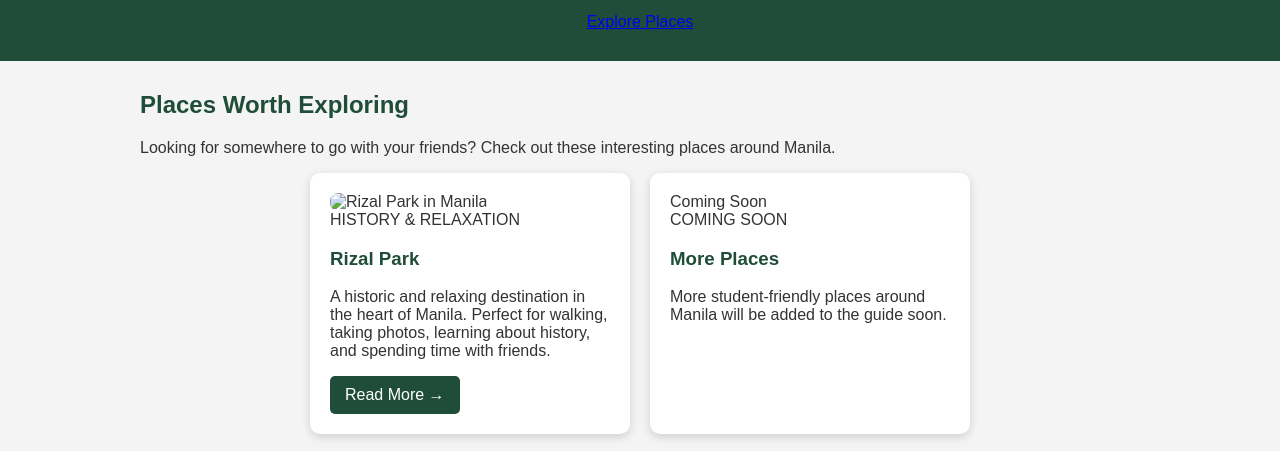
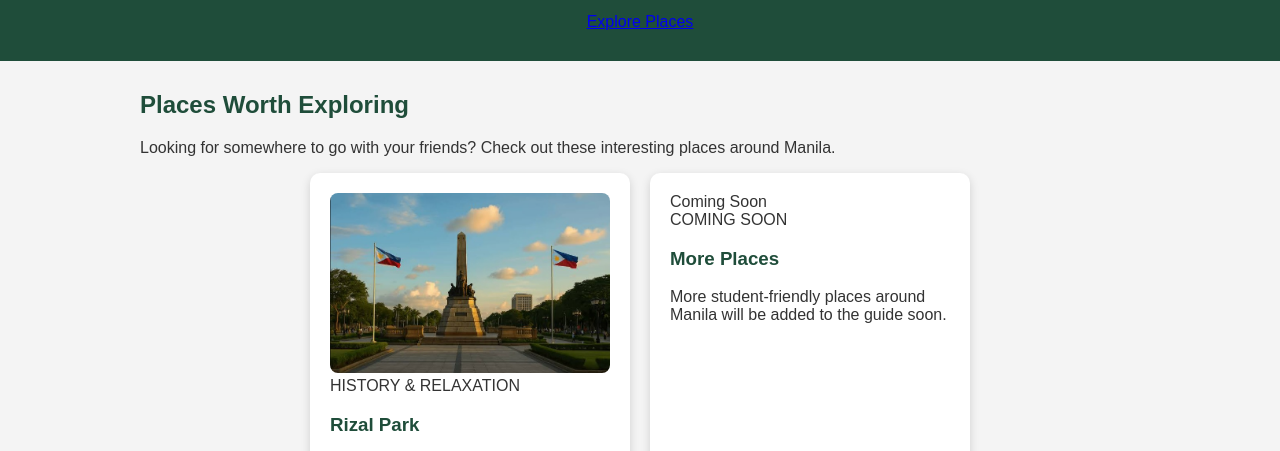
Before and after one commit to Gumabon-Jiean-Kurt/Chill_Relax_Pause_Spots, a plain HTML site: page index.html in a window 1280 px wide. Shown: the part 169-620 px from the top of the page. Drawn offline with Linux system fonts and the light colour scheme.

Commit message:
update my website

```diff
--- a/index.html
+++ b/index.html
@@ -63,7 +63,7 @@
             <article class="card">
 
                 <img
-                    src="images/rizal-park.jpg"
+                    src="rizal-park.jpg"
                     alt="Rizal Park in Manila"
                 >
 
```
Also changed, not shown: places/rizal-park.html (+1 -1 lines), baywalk.jpg (renamed from Pics/baywalk.jpg), escolta.jpg (renamed from Pics/escolta.jpg), rizal-park.jpg (renamed from Pics/rizal-park.jpg).
